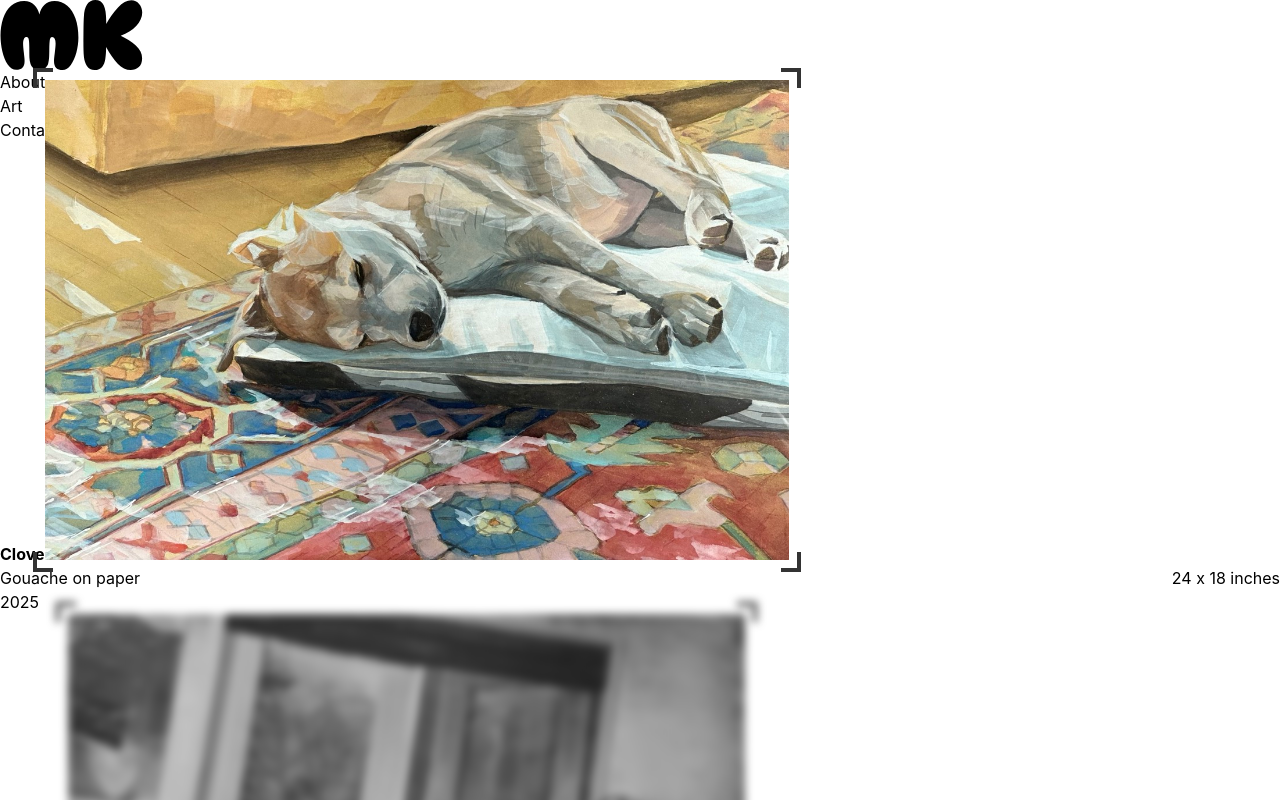
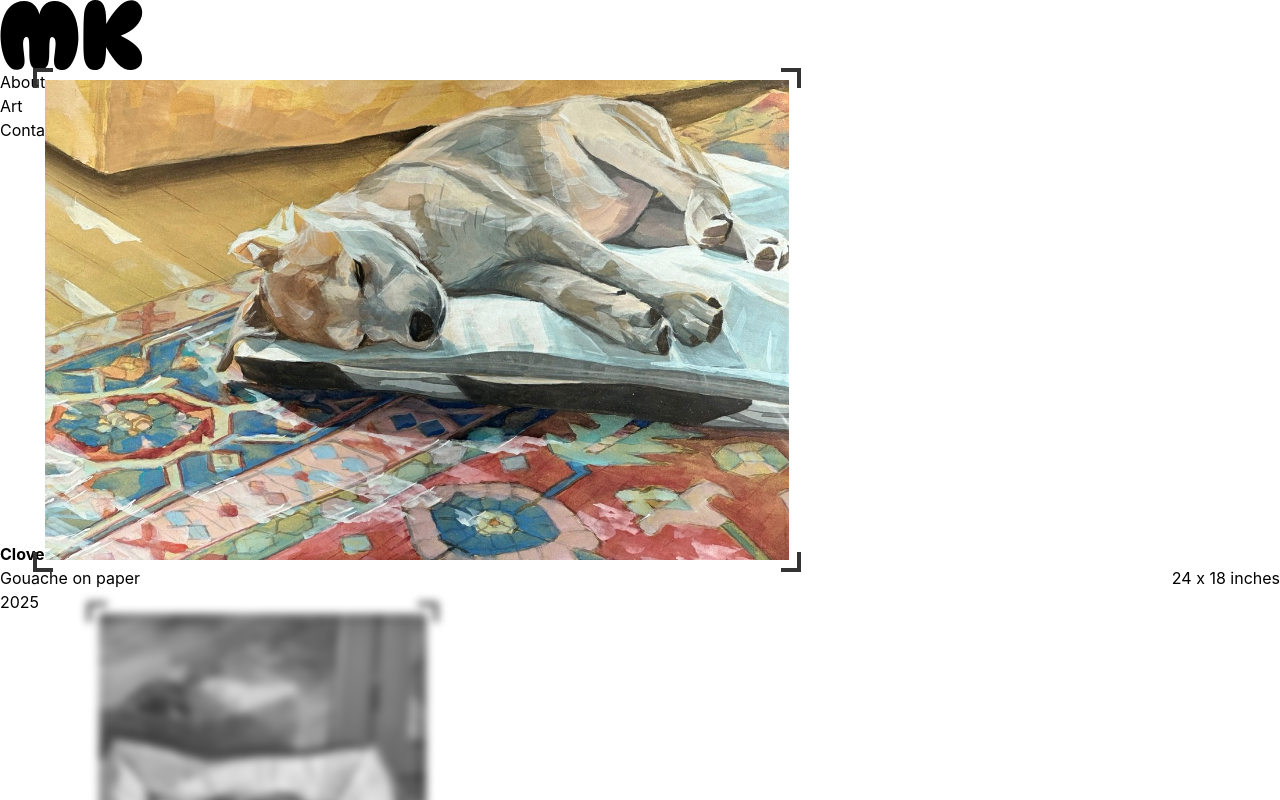
Before and after one commit to karimi/portfolio, a Vue app: page /art/paintings in a window 1280 px wide. Built offline with nearby package versions, Linux system fonts and the light colour scheme.

Commit message:
Add bunny chow

```diff
--- a/src/views/paintings.vue
+++ b/src/views/paintings.vue
@@ -5,6 +5,18 @@
             content: [
             h('b',  'Clove'),
             h('img', { src: cloveImg, class: 'w-full object-contain', style: 'max-width:100%; max-height:60vh;' }),
+            h('div', { style: 'display: flex; justify-content: space-between; gap: 1rem;' }, [
+                h('p', { class: 'text-sm ' }, 'Gouache on paper'),
+                h('p', { class: 'text-sm ' }, '24 x 18 inches'),
+            ]),
+            h('p', { class: 'text-sm font-light', style: 'margin-left:auto;' }, '2025')
+            ]
+        },
+        {
+            route: 'bunnychow',
+            content: [
+            h('b',  'Bunny Chow'),
+            h('img', { src: bunnychowImg, class: 'w-full object-contain', style: 'max-width:100%; max-height:60vh;' }),
             h('div', { style: 'display: flex; justify-content: space-between; gap: 1rem;' }, [
                 h('p', { class: 'text-sm ' }, 'Gouache on paper'),
                 h('p', { class: 'text-sm ' }, '24 x 18 inches'),
@@ -163,6 +175,7 @@
 import Carousel from '../components/Carousel.vue'
 import { h } from 'vue'
 import cloveImg from '../assets/paintings/clove.jpeg'
+import bunnychowImg from '../assets/paintings/bunnychow.jpeg'
 import am300Img from '../assets/paintings/300am.jpeg'
 import atrainImg from '../assets/paintings/atrain.jpeg'
 import catImg from '../assets/paintings/cat.jpeg'
```
Also changed, not shown: src/assets/paintings/bunnychow.jpeg (added).
